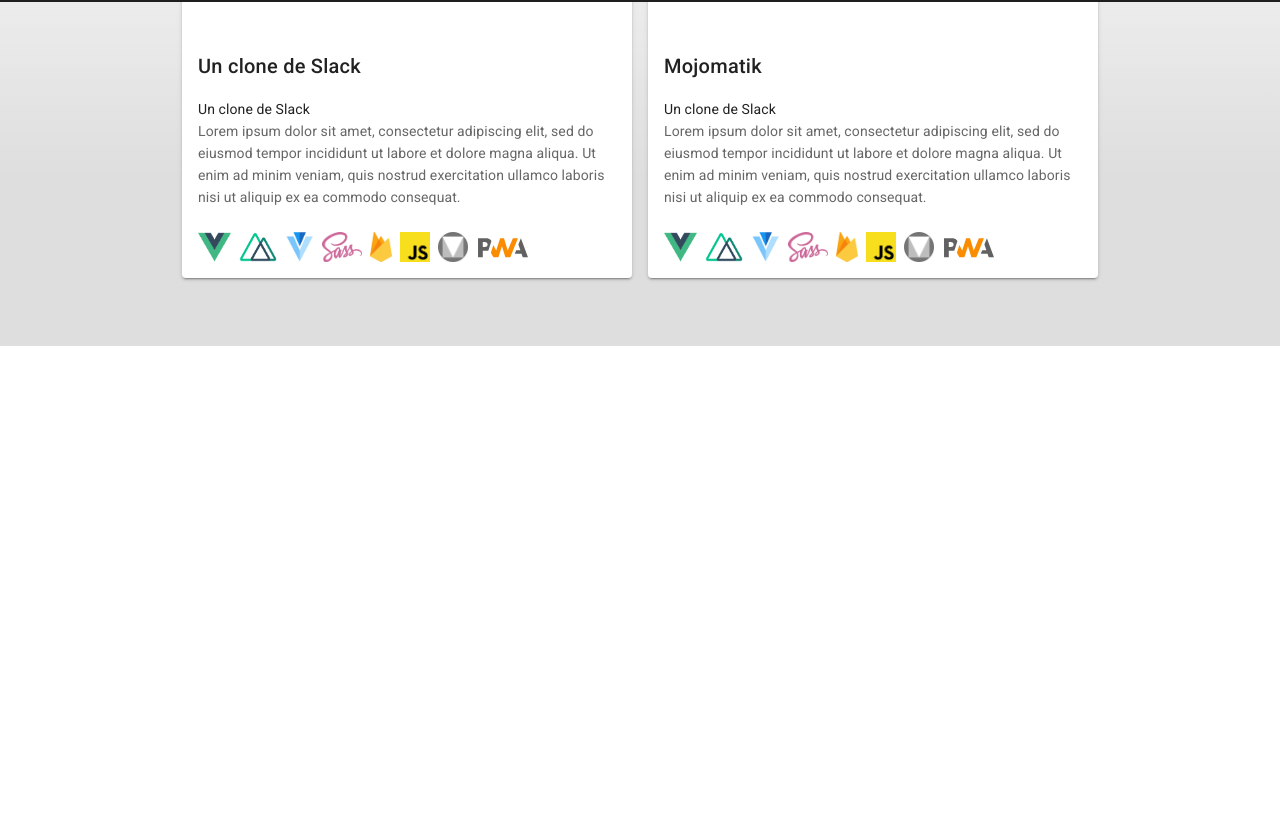
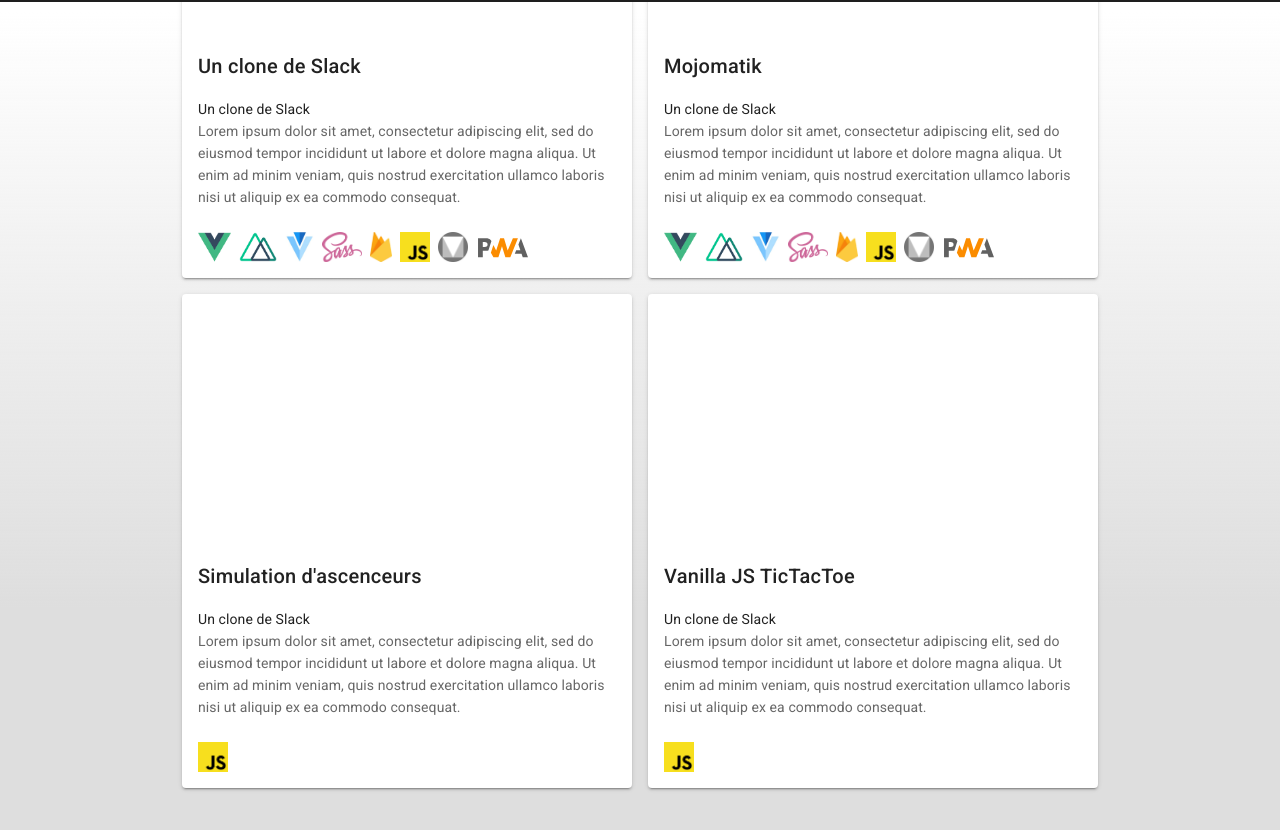
Before and after one commit to colinfaivre/LeLaboratoireDesPossibles, a Nuxt app: page /perso in a window 1280 px wide. Shown: the part 798-1628 px from the top of the page. Before the commit the page ends 1144 px from the top, so only its background shows below. Built offline with nearby package versions, Linux system fonts and the light colour scheme.

Commit message:
Add perso projects

```diff
--- a/pages/perso.vue
+++ b/pages/perso.vue
@@ -120,6 +120,52 @@
           <img :src="require('@/assets/images/tech/pwa.svg')" alt="progressive web app" height="30px" class="mr-2">
         </v-card-actions>
       </v-card>
+
+      <v-card
+        class="ma-2"
+        width="450"
+        min-width="320"
+      >
+        <v-img
+          class="white--text align-end"
+          height="250px"
+          :src="require('@/assets/images/perso/elevator.png')"
+        >
+        </v-img>
+        <v-card-title color="primary">Simulation d'ascenceurs</v-card-title>
+
+        <v-card-text>
+          <div class="text--primary">Un clone de Slack</div>
+          <div class="text--grey">Lorem ipsum dolor sit amet, consectetur adipiscing elit, sed do eiusmod tempor incididunt ut labore et dolore magna aliqua. Ut enim ad minim veniam, quis nostrud exercitation ullamco laboris nisi ut aliquip ex ea commodo consequat.</div>
+        </v-card-text>
+
+        <v-card-actions class="ml-2 mb-2">
+          <img :src="require('@/assets/images/tech/javascript.png')" alt="javascript" height="30px" class="mr-2">
+        </v-card-actions>
+      </v-card>
+
+      <v-card
+        class="ma-2"
+        width="450"
+        min-width="320"
+      >
+        <v-img
+          class="white--text align-end"
+          height="250px"
+          :src="require('@/assets/images/perso/tictactoe.png')"
+        >
+        </v-img>
+        <v-card-title color="primary">Vanilla JS TicTacToe</v-card-title>
+
+        <v-card-text>
+          <div class="text--primary">Un clone de Slack</div>
+          <div class="text--grey">Lorem ipsum dolor sit amet, consectetur adipiscing elit, sed do eiusmod tempor incididunt ut labore et dolore magna aliqua. Ut enim ad minim veniam, quis nostrud exercitation ullamco laboris nisi ut aliquip ex ea commodo consequat.</div>
+        </v-card-text>
+
+        <v-card-actions class="ml-2 mb-2">
+          <img :src="require('@/assets/images/tech/javascript.png')" alt="javascript" height="30px" class="mr-2">
+        </v-card-actions>
+      </v-card>
     </v-row>
   </v-container>
 </template>
```
Also changed, not shown: assets/images/perso/elevator.png (added), assets/images/perso/tictactoe.png (added).
